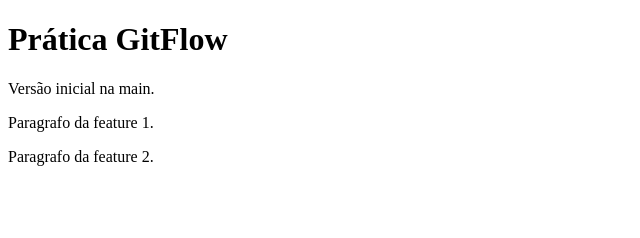
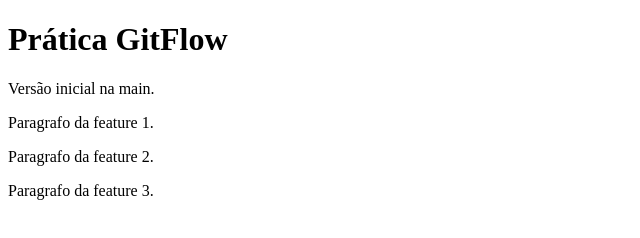
Before and after one commit to PatrickFaria147/PraticaGF, a plain HTML site: page index.html in a window 1280 px wide. Shown: the whole page, without its empty margins (0-640 px from the left). Drawn offline with Linux system fonts and the light colour scheme.

Commit message:
feat: adicao paragrafo 3

```diff
--- a/index.html
+++ b/index.html
@@ -9,5 +9,6 @@
 <p>Versão inicial na main.</p>
 <p>Paragrafo da feature 1.</p>
 <p>Paragrafo da feature 2.</p>
+<p>Paragrafo da feature 3.</p>
 </body>
 </html>
```
